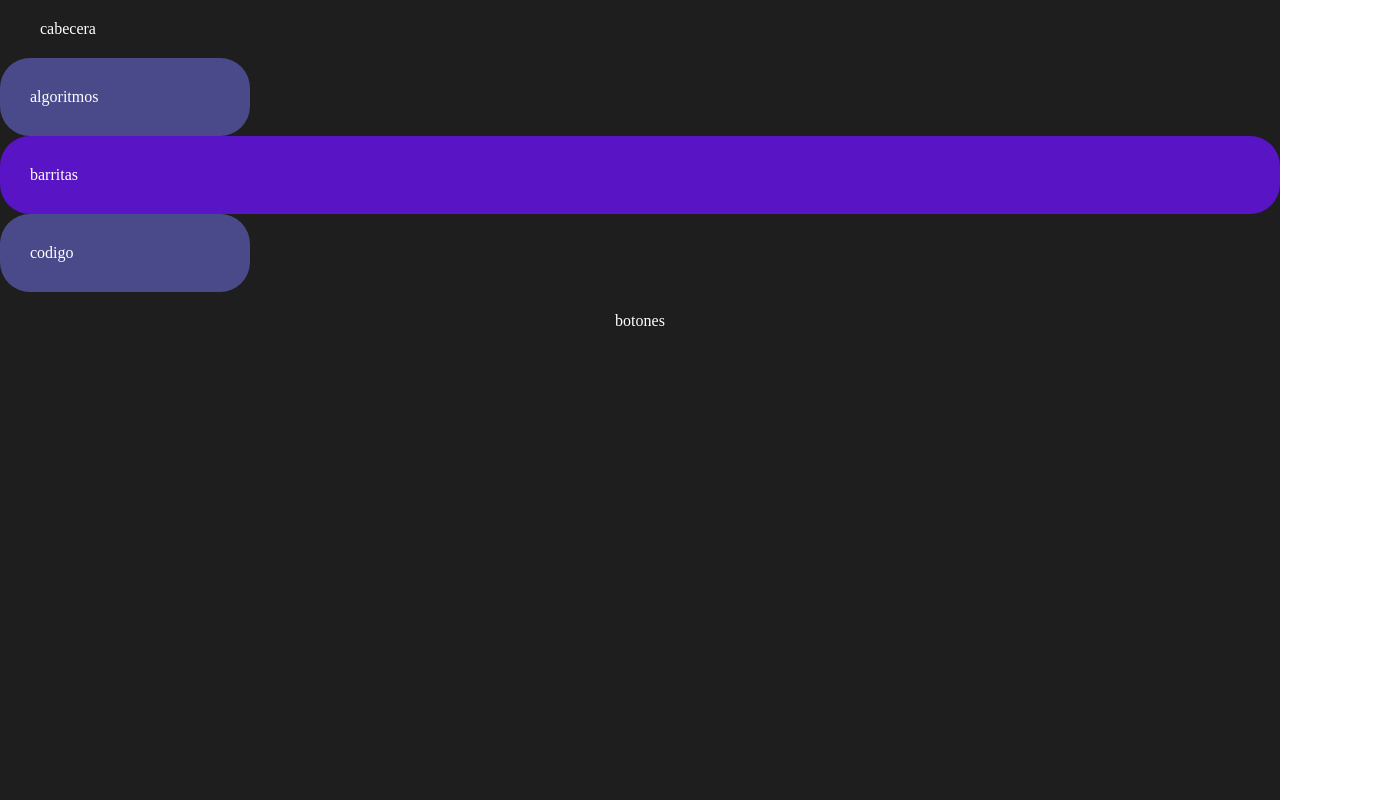
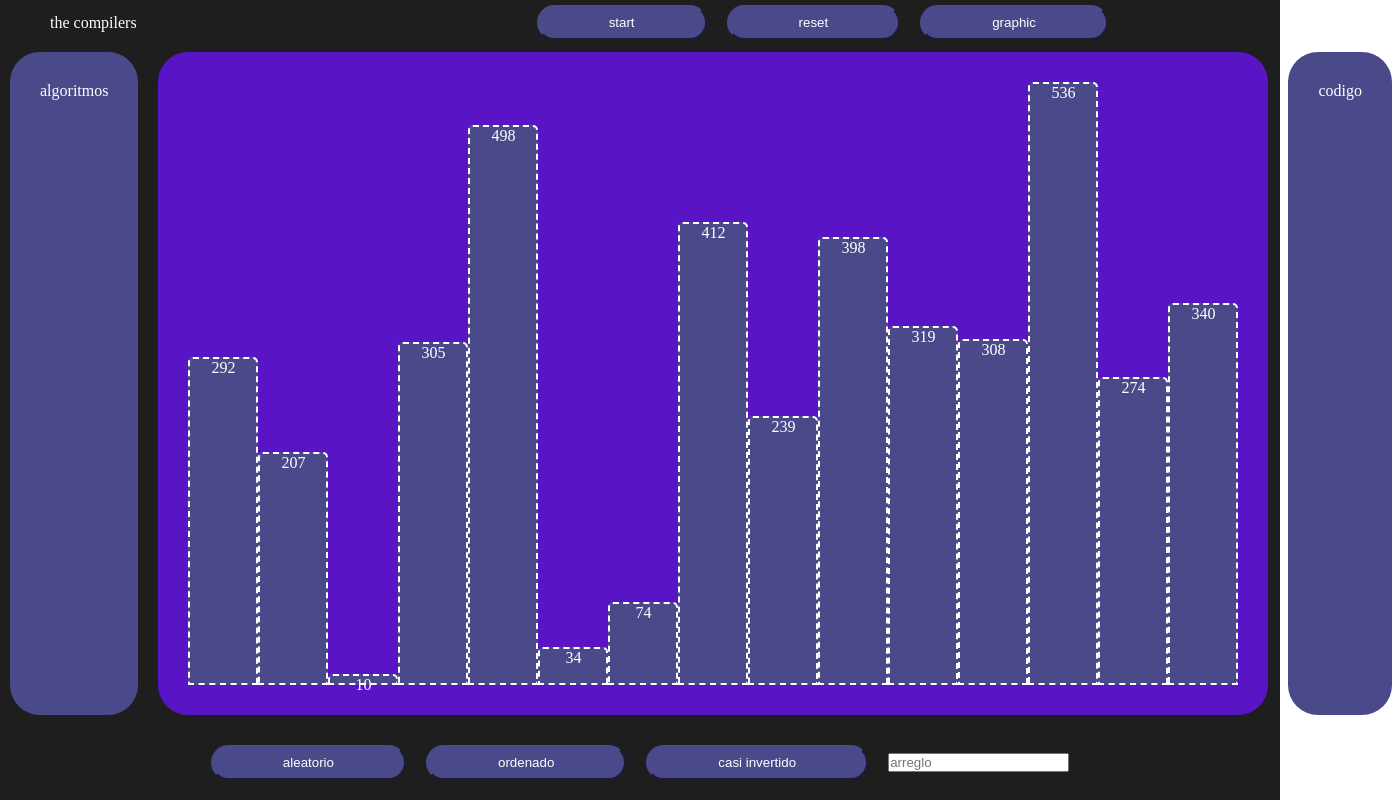
Before and after one commit to Equipo-Compilers/Pagina_web_algoritmos_ordenamiento, a React (Vite) app: page / in a window 1280 px wide. Shown: the whole page, 1392 px wide, since content can reach past the window. Built offline with nearby package versions, Linux system fonts and the light colour scheme.

Commit message:
(continuidad de la interfaz grafica se agrega la seccion de barras un generador de arreglos junto a la visualizacion de los botones principales )

```diff
--- a/src/App.css
+++ b/src/App.css
@@ -5,12 +5,19 @@ box-sizing: border-box;
  }
 
 
+
 .cabecera{
 display: flex;
-justify-content: space-between;
+gap: 400px;
 align-items: center;
-padding: 20px 40px;
+padding: 5px 80px 2px 50px;
 }
+
+.grupoBotones{
+display: flex;
+gap: 20px;}
+
+
 .pantallaCompleta{
 background-color: #1E1E1E;
 color: white;
@@ -19,12 +26,12 @@ display: flex;
 flex-direction: column;
 }
 
-//.areaCentral{
+.areaCentral{
     display: flex;
     justify-content: row;
     flex: 1;
     gap: 20px;
-    padding: 20px;
+    padding: 10px;
 
 }
 
@@ -42,7 +49,21 @@ flex-direction: column;
     background-color: #5814c5;
     border-radius: 30px;
     padding: 30px;
+    display: flex;
+    align-items: flex-end;
+    justify-content: center;
+    padding:30px;
 }
+.barra{
+width: 70px;
+background-color: #4a4a8a;
+border-radius: 5px 5px 0px 0px;
+border-color: white;
+border-width: 2px;
+border-style: dashed;
+text-align: center;
+}
+
 
 .panelDerecho{
     width: 250px;
@@ -58,3 +79,12 @@ align-items: center;
 gap: 20px;
 padding: 20px;
 }
+
+.botonPildora{
+    background-color: #4a4a8a;
+    padding: 8px 70px 8px 70px;
+    border-radius: 30px;
+    border-color: #4a4a8a;
+    color: white;
+    gap: 20px;
+}
--- a/src/App.tsx
+++ b/src/App.tsx
@@ -1,15 +1,48 @@
 import './App.css';
+import { useState } from 'react';
+import { generador } from './generador';
+
 export default function App() {
+  const [arreglo, setArreglo] = useState<number[]>(generador(15));
+  const maximo = Math.max(...arreglo);
   return (
     <div className="pantallaCompleta">
-<header className="cabecera">cabecera </header>
+<header className="cabecera">
+  <span className="logo">the compilers</span>
+
+  <div className="grupoBotones">
+    <button className="botonPildora">start</button>
+    <button className="botonPildora">reset</button>
+    <button className="botonPildora">graphic</button>
+  </div>
+</header>
+
 <main className="areaCentral">
+
   <aside className="panelIzquierdo"> algoritmos</aside>
-  <section className="lienzo"> barritas </section>
+
+  <section className="lienzo">
+
+    {arreglo.map((altura, index) => (
+      <div key={index} className="barra" style={{ height: `${(altura *100)/maximo}%` }} >{altura}</div>
+
+    ))}
+  </section>
+
   <aside className="panelDerecho"> codigo</aside>
 
   </main>
-<footer className="controles">botones</footer>
+
+
+<footer className="controles">
+  <button className="botonPildora" onClick={() => setArreglo(generador(15))}>
+    aleatorio
+  </button>
+  <button className="botonPildora"> ordenado</button>
+  <button className="botonPildora"> casi invertido</button>
+  <input type="text" className="arregloUsuario" placeholder="arreglo"/>
+</footer>
+
 
     </div>);
   }
--- /dev/null
+++ b/src/generador.ts
@@ -0,0 +1,7 @@
+export function generador(cantidad: number) {
+const arreglo =[];
+for (let i = 0; i < cantidad; i++) {
+  arreglo.push(Math.floor(Math.random() * 600)+1);
+}
+return arreglo;
+}
```
